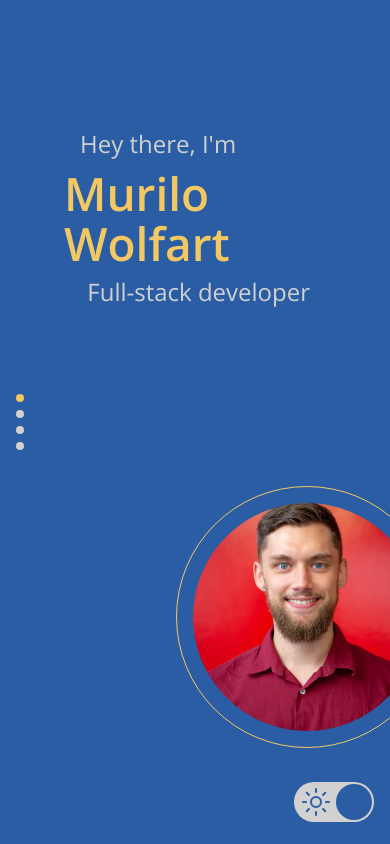
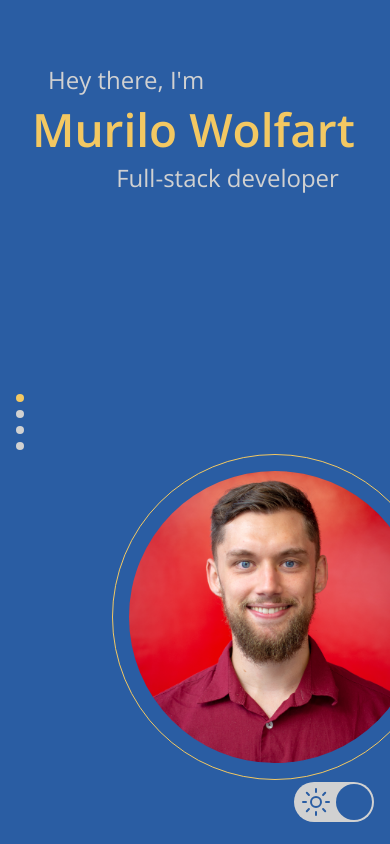
Before and after one commit to mwolfart/mwolfart.github.io, a React (Vite) app: page / in a window 390 px wide. Built offline with nearby package versions, Linux system fonts and the light colour scheme.

Commit message:
fix responsiveness

```diff
--- a/src/components/page-intro/index.tsx
+++ b/src/components/page-intro/index.tsx
@@ -16,7 +16,7 @@ export const IntroPage = () => {
       <img
         src="/images/profile_complete.png"
         alt=""
-        className="absolute -bottom-8 -right-28 w-96 aspect-square p-4 border border-primary overflow-auto object-cover object-[0_-45px] rounded-full self-end"
+        className="absolute bottom-0 -right-20 w-96 aspect-square p-4 border border-primary overflow-auto object-cover object-[0_-45px] rounded-full self-end"
       />
     </div>
   );
--- a/src/components/page-scroller/index.tsx
+++ b/src/components/page-scroller/index.tsx
@@ -30,7 +30,7 @@ export const PageScroller = ({ children }: Props) => {
         {children.map((child, idx) => (
           <div
             key={idx}
-            className="h-full flex flex-col snap-center py-32 px-16"
+            className="h-full flex flex-col snap-center py-16 px-8"
           >
             {child}
           </div>
```
